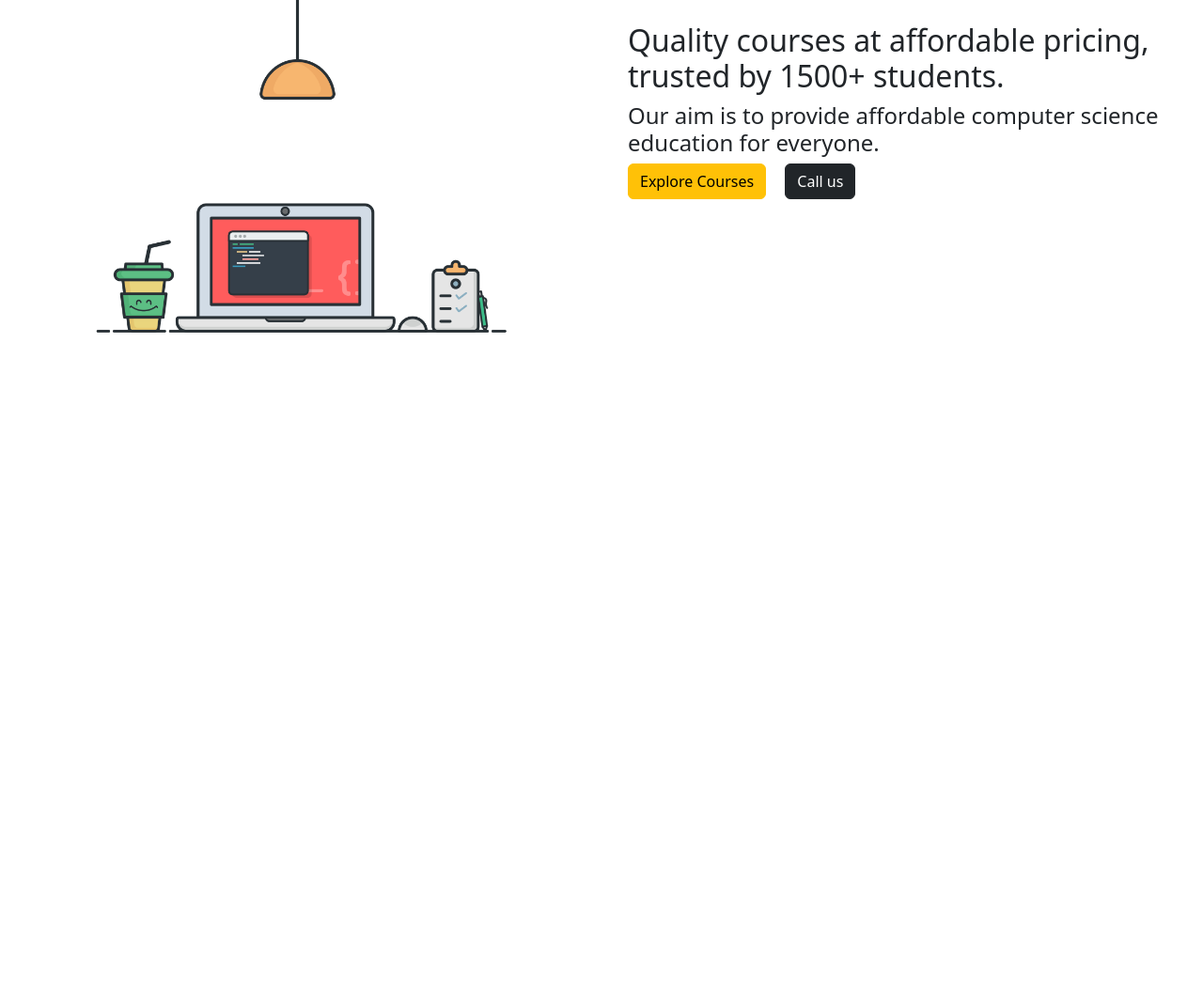
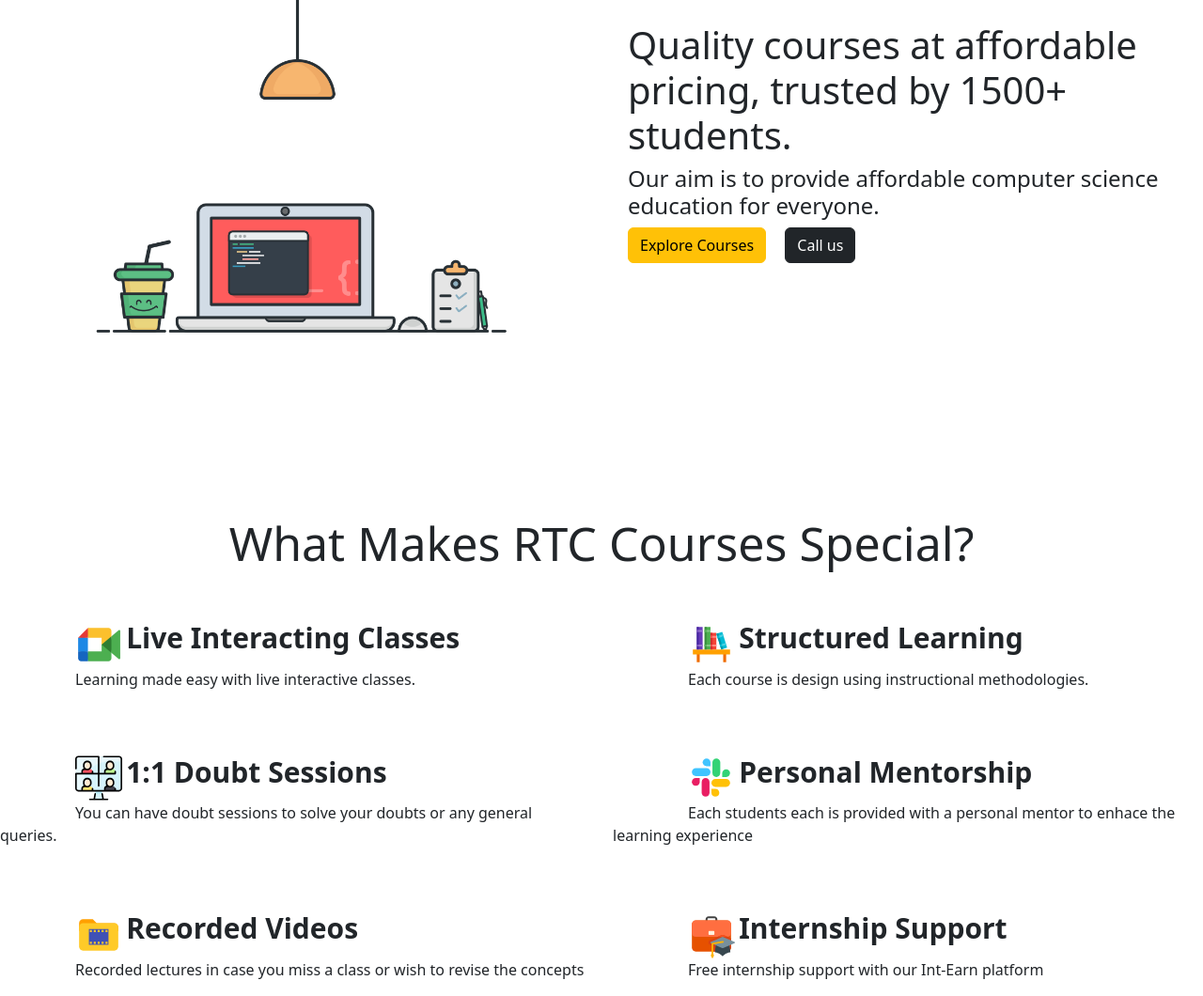
Before and after one commit to shraddha-sadavarte/website-using-bootstrap, a plain HTML site: page index.html in a window 1280 px wide. Shown: the whole page at 94% size. Before the commit the page ends 800 px from the top, so only its background shows below. Drawn offline with nearby package versions, Linux system fonts and the light colour scheme.

Commit message:
what makes RTC special

```diff
--- a/index.html
+++ b/index.html
@@ -10,11 +10,52 @@
               <img src="./images/header image.png" class="img-fluid mx-auto d-block" height="500px" width="500px">
            </div>
            <div class="col-md-6">
-              <h2 class="ms-3 mt-4">Quality courses at affordable pricing, trusted by 1500+ students.</h2>
+              <h1 class="ms-3 mt-4">Quality courses at affordable pricing, trusted by 1500+ students.</h1>
               <h4 class="ms-3">Our aim is to provide affordable computer science education for everyone.</h4>
               <button class="btn btn-warning ms-3">Explore Courses</button>
               <button class="btn btn-dark ms-3">Call us</button>
            </div>
         </div>
+        <div class="text-center mt-5">
+            <h1 style="font-size: 50px;">What Makes RTC Courses Special?</h1>
+        </div>
+        <div class="row mt-5">
+            <div class="col-md-6" style="text-indent:5em;">
+                <img src="./images/live-classes.svg" class="img-fluid" height="50px" width="50px">
+                <span><b style="font-size: 30px;">Live Interacting Classes</span></b>
+                <p>Learning made easy with live interactive classes.</p>
+            </div>
+            <div class="col-md-6" style="text-indent:5em;">
+                <img src="./images/structured-learning.svg" class="img-fluid" height="50px" width="50px">
+                <span><b style="font-size: 30px;">Structured Learning</span></b>
+                <p>Each course is design using instructional methodologies.</p>
+            </div>
+        </div>
+
+        <div class="row mt-5">
+            <div class="col-md-6" style="text-indent:5em;">
+                <img src="./images/doubt-assistant.svg" class="img-fluid" height="50px" width="50px">
+                <span><b style="font-size: 30px;">1:1 Doubt Sessions</span></b>
+                <p>You can have doubt sessions to solve your doubts or any general queries.</p>
+            </div>
+            <div class="col-md-6" style="text-indent:5em;">
+                <img src="./images/mentorship.svg" class="img-fluid" height="50px" width="50px">
+                <span><b style="font-size: 30px;">Personal Mentorship</span></b>
+                <p>Each students each is provided with a personal mentor to enhace the learning experience</p>
+            </div>
+        </div>
+
+        <div class="row mt-5">
+            <div class="col-md-6" style="text-indent:5em;">
+                <img src="./images/recorded-classes.svg" class="img-fluid" height="50px" width="50px">
+                <span><b style="font-size: 30px;">Recorded Videos</span></b>
+                <p>Recorded lectures in case you miss a class or wish to revise the concepts</p>
+            </div>
+            <div class="col-md-6" style="text-indent:5em;">
+                <img src="./images/internship..svg" class="img-fluid" height="50px" width="50px">
+                <span><b style="font-size: 30px;">Internship Support</span></b>
+                <p>Free internship support with our Int-Earn platform</p>
+            </div>
+        </div>
      </body>
 </html>
```
Also changed, not shown: images/doubt-assistant.svg (added), images/internship..svg (added), images/live-classes.svg (added), images/mentorship.svg (added), images/recorded-classes.svg (added), images/structured-learning.svg (added).
